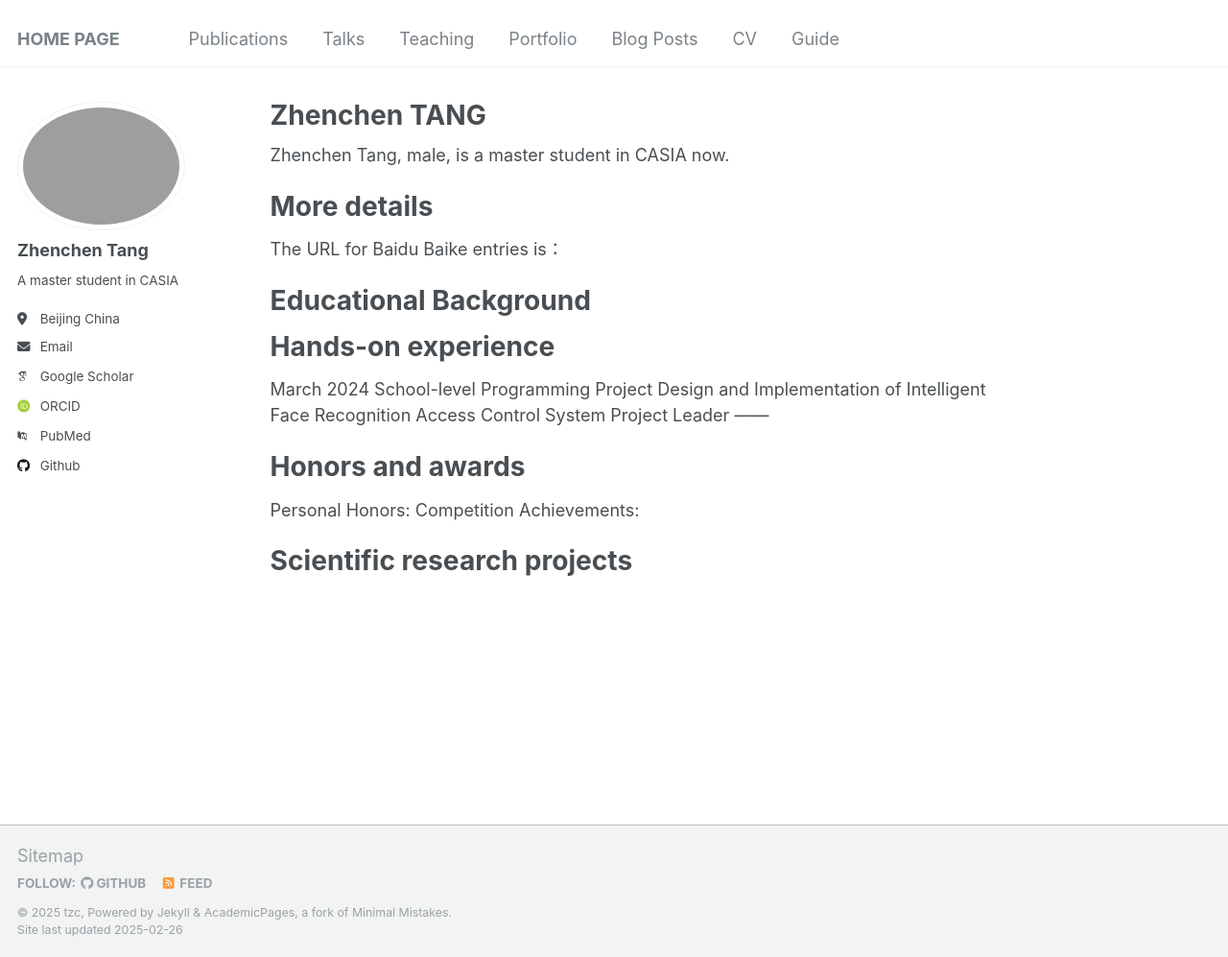
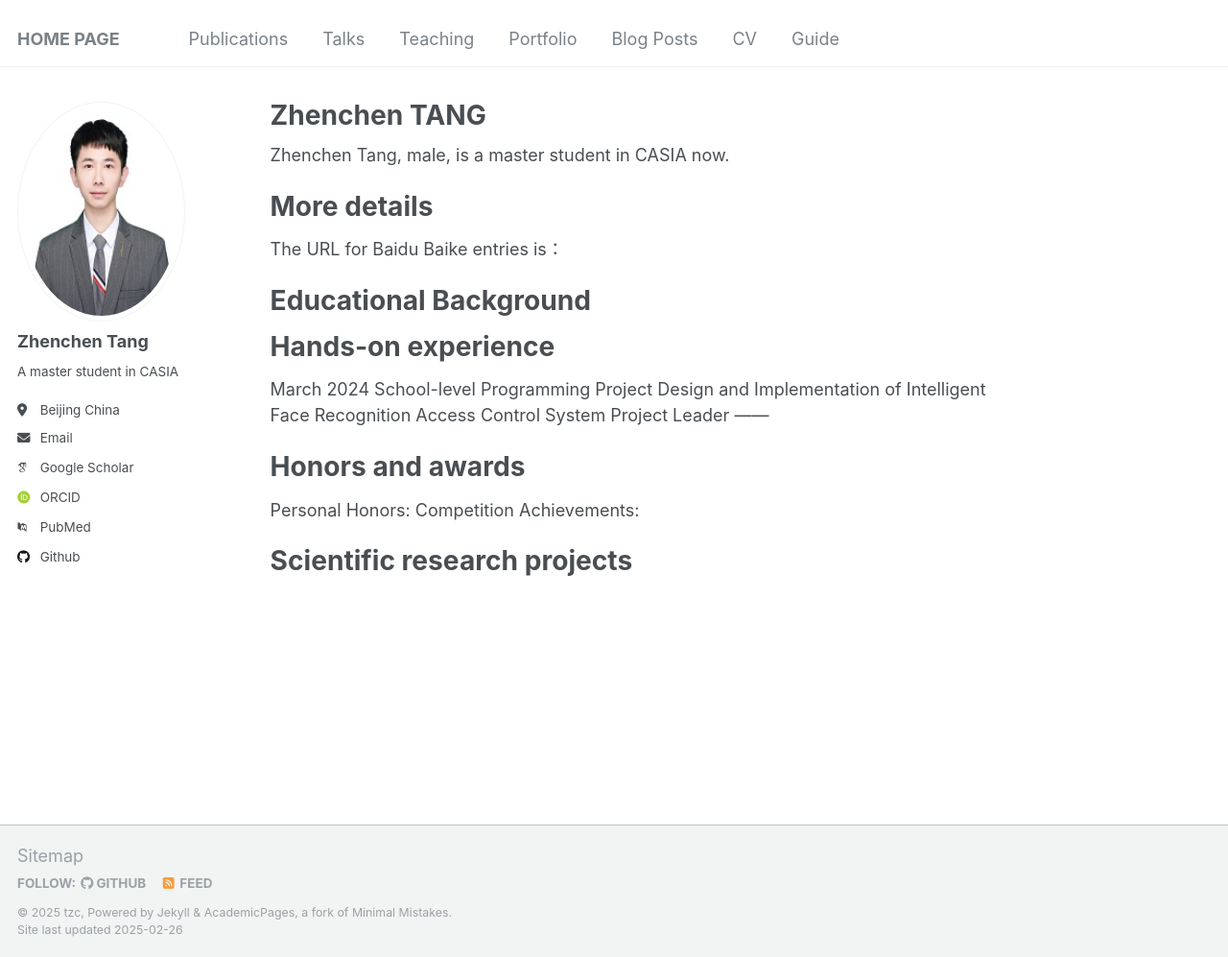
Before and after one commit to 2kxx/introduction, a Jekyll site: the page built from _pages/about.md, in a window 1280 px wide and 997 px high. Shown: the whole window at 96% size. Built offline with Jekyll 4.4.1, drawn with Linux system fonts in a browser that asks for light colours; some web fonts are replaced.

Commit message:
Update _config.yml

```diff
--- a/_config.yml
+++ b/_config.yml
@@ -21,7 +21,7 @@ repository               : "2kxx.github.io/introduction"
 #               Additional customization can be done by editing /_includes/author-profile.html
 author:
   # Biographic information
-  avatar           : "1.png"
+  avatar           : "1.jpg"
   name             : "Zhenchen Tang"
   pronouns         : # example: "she/her"
   bio              : "A master student in CASIA"
```
